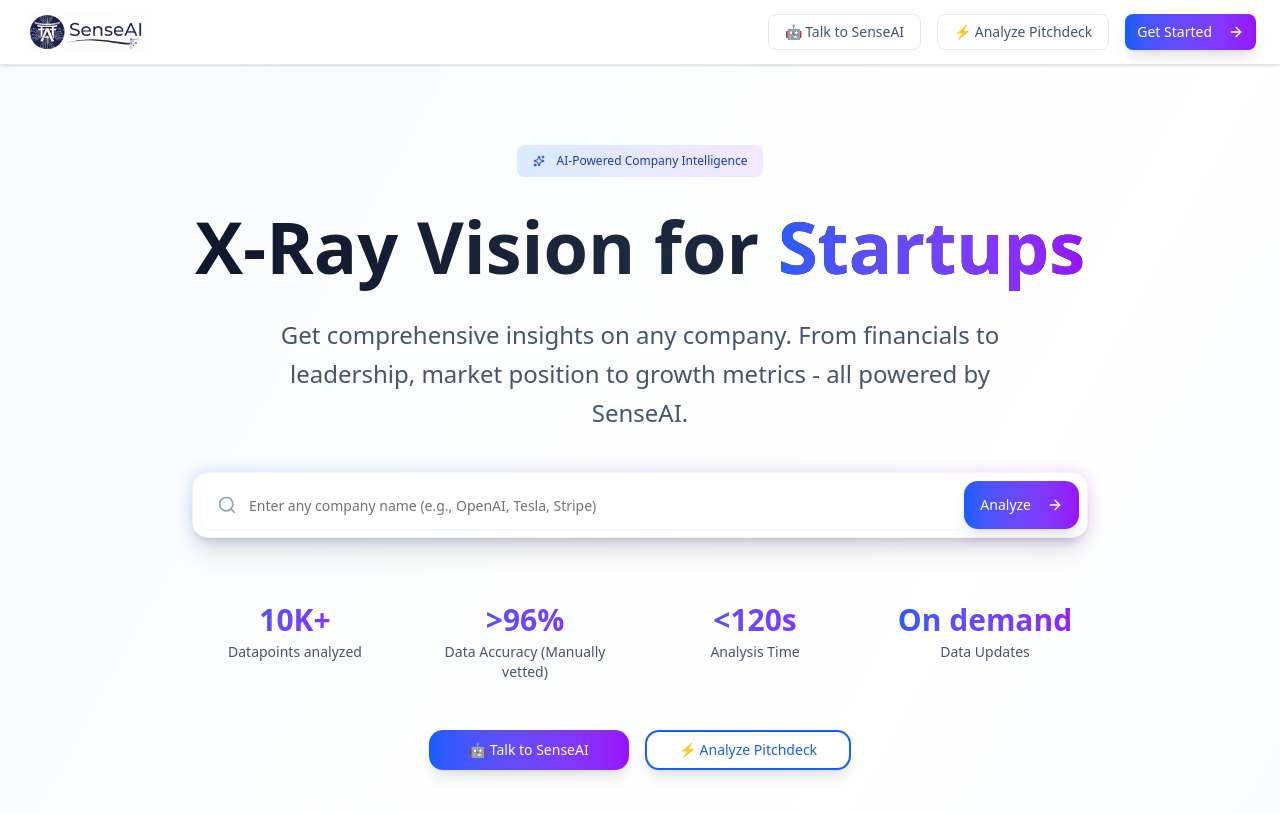
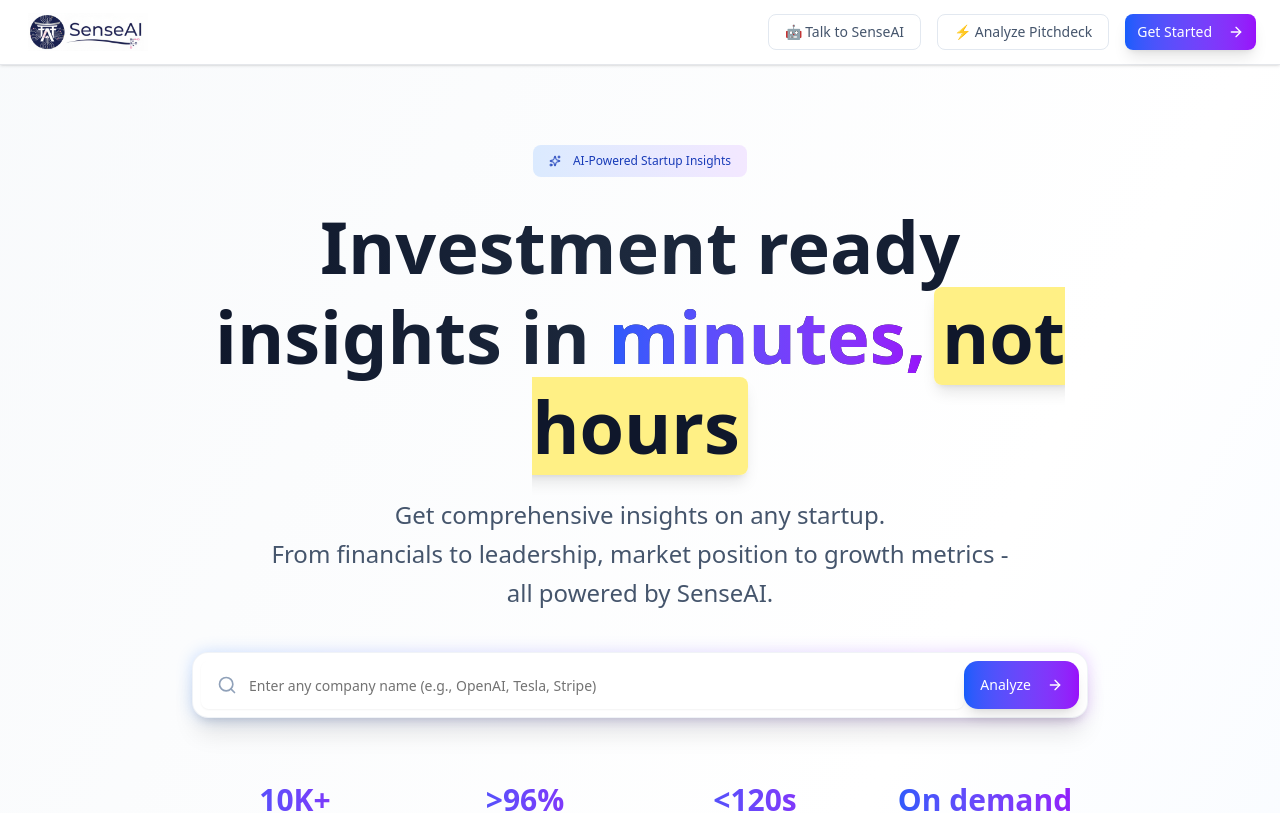
Before and after one commit to bhavyameghnani/Google-AI-Agent-Challenge, a Next.js app in the folder ui/: page / in a window 1280 px wide. Shown: the top 813 px of the page. Built offline with nearby package versions, Linux system fonts and the light colour scheme.

Commit message:
feat: updated marketing copy

```diff
--- a/ui/app/page.js
+++ b/ui/app/page.jsx
@@ -121,21 +121,25 @@
               className="mb-6 px-4 py-2 bg-gradient-to-r from-blue-100 to-purple-100 text-blue-800 border-0"
             >
               <Sparkles className="w-4 h-4 mr-2" />
-              AI-Powered Company Intelligence
+              AI-Powered Startup Insights
             </Badge>
 
             <h1 className="text-5xl md:text-7xl font-bold mb-6 bg-gradient-to-r from-slate-900 via-slate-800 to-slate-900 bg-clip-text text-transparent leading-tight">
-              X-Ray Vision for
+              Investment ready insights in
               <span className="bg-gradient-to-r from-blue-600 to-purple-600 bg-clip-text text-transparent">
                 {" "}
-                Startups
+                minutes,{""}
               </span>
+              <mark className="bg-yellow-200 rounded-md px-2 ml-2 text-slate-900 font-semibold shadow-lg max-h-0">
+                not hours
+              </mark>
             </h1>
 
             <p className="text-xl md:text-2xl text-slate-600 mb-10 max-w-3xl mx-auto leading-relaxed">
-              Get comprehensive insights on any company. From financials to
-              leadership, market position to growth metrics - all powered by
-              SenseAI.
+              Get comprehensive insights on any startup.
+              <br />
+              From financials to leadership, market position to growth metrics -
+              all powered by SenseAI.
             </p>
 
             {/* Search Bar */}
```
